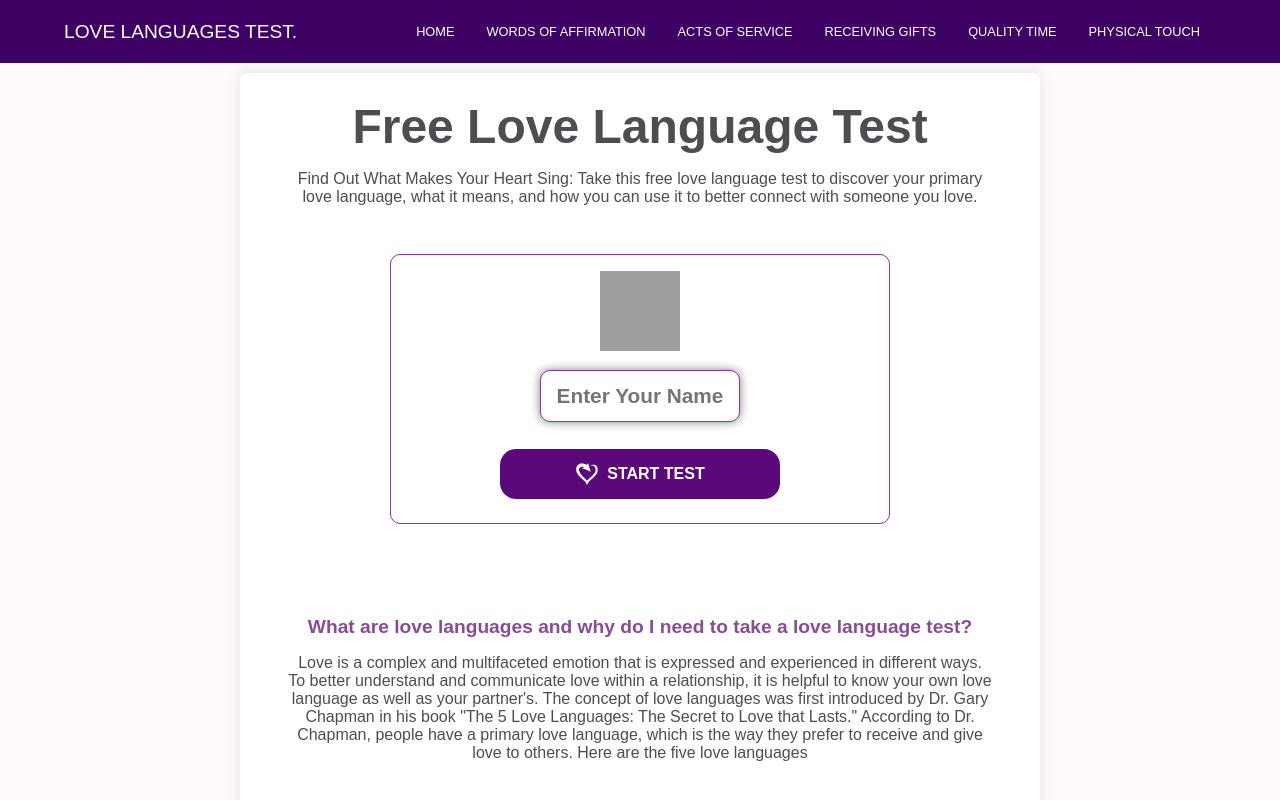
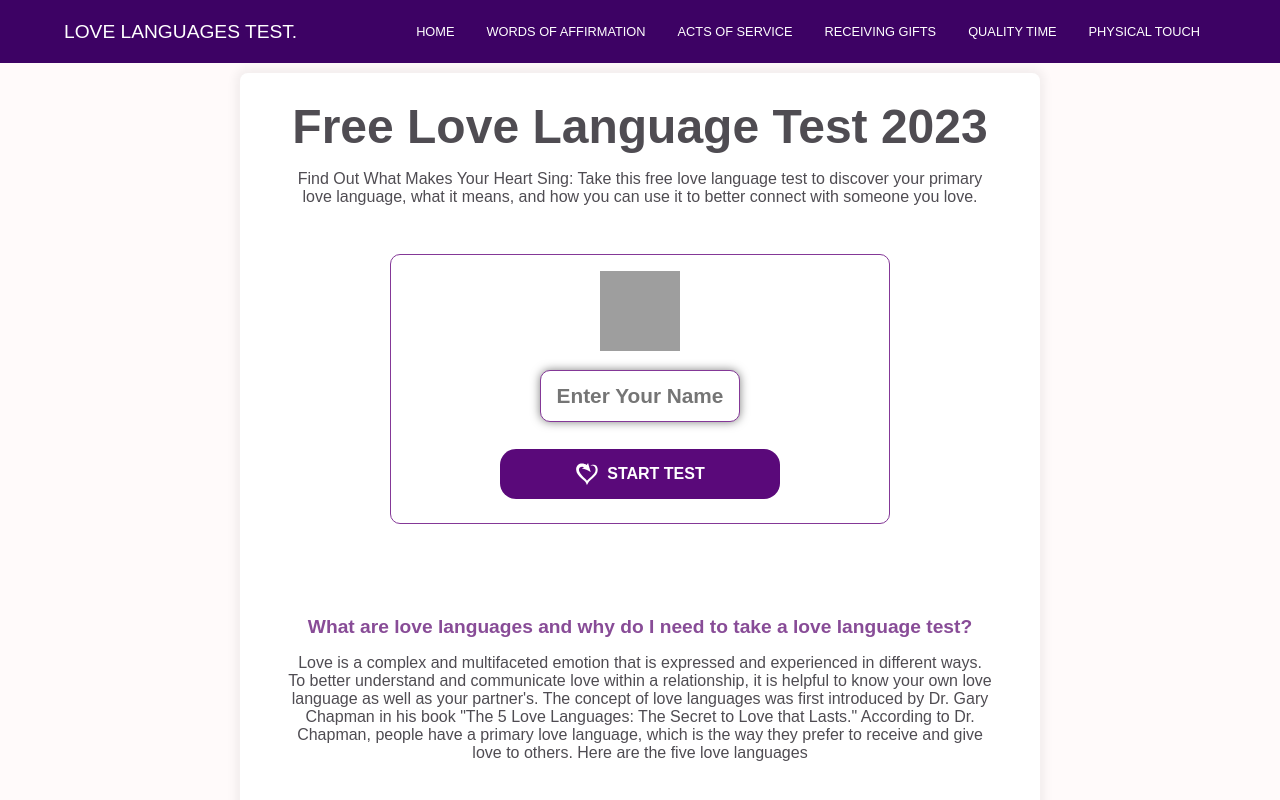
Before and after one commit to frupreneur/lovelanguagestest, a Next.js app: page / in a window 1280 px wide. Shown: the top 800 px of the page. Built offline with nearby package versions, Linux system fonts and the light colour scheme; grey boxes are pictures that could not be loaded; a web font is replaced by a local one.

Commit message:
updated static pages for SEO

```diff
--- a/pages/index.js
+++ b/pages/index.js
@@ -9,7 +9,9 @@ export default function Home(props) {
       <Meta />
 
       <div className="site-wrap" id="site-wrap">
-        <h1 style={{ marginTop: "0 !important" }}>Free Love Language Test</h1>
+        <h1
+          style={{ marginTop: "0 !important" }}
+        >{`Free Love Language Test ${new Date().getFullYear()}`}</h1>
         <p>
           Find Out What Makes Your Heart Sing: Take this free love language test
           to discover your primary love language, what it means, and how you can
```
